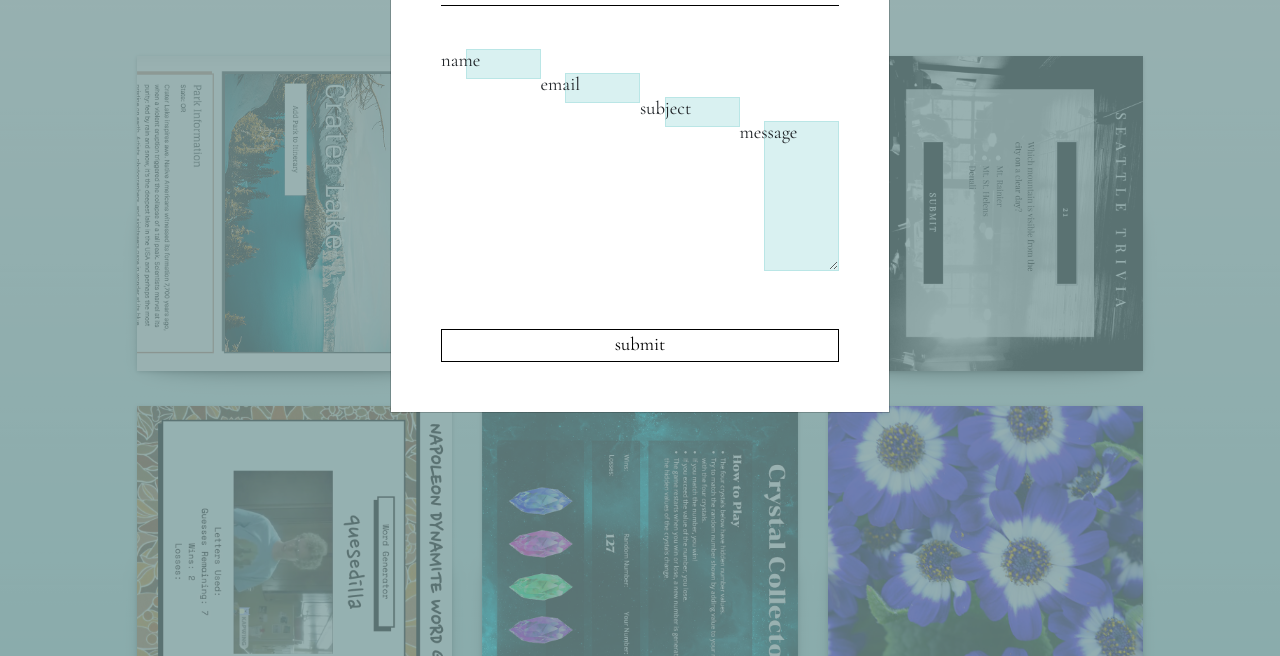
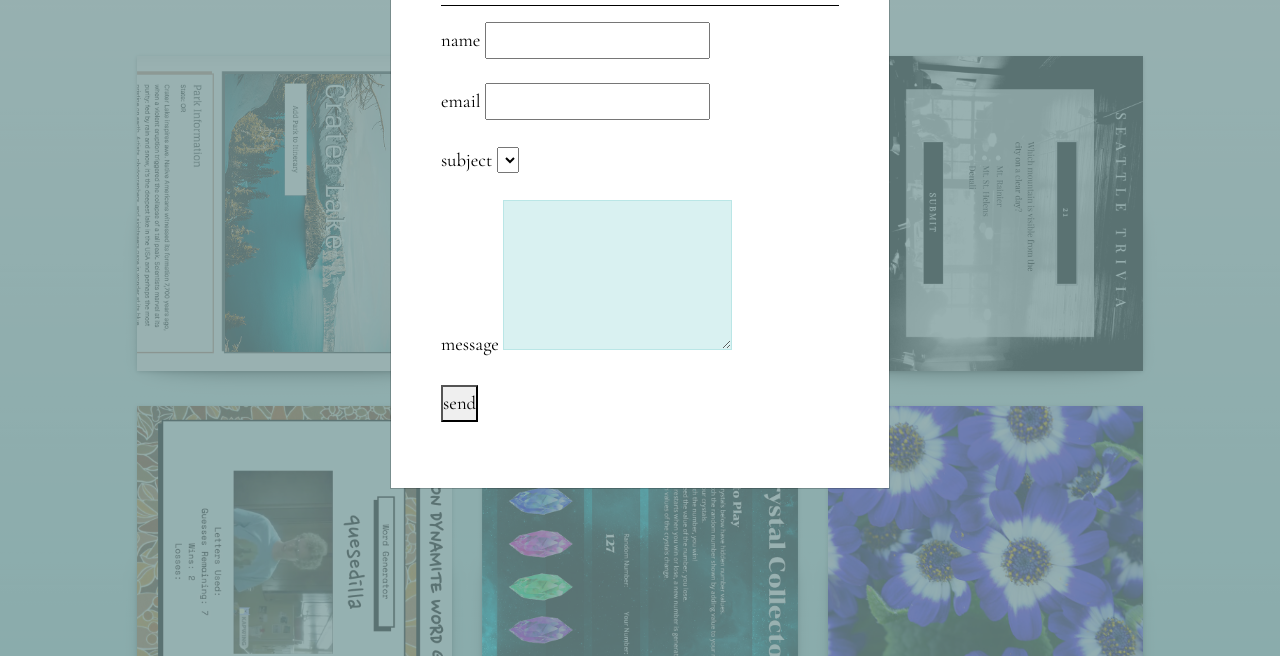
Before and after one commit to kateburson/portfolio, a plain HTML site: page design.html in a window 1280 px wide. Both pictures are taken after a click on the link "contact". Shown: the part 144-800 px from the top of the page. Drawn offline with nearby package versions, Linux system fonts and the light colour scheme.

Commit message:
new form

```diff
--- a/design.html
+++ b/design.html
@@ -48,7 +48,7 @@
                     <hr>
                 </div> <!--box-header-->
                 <div id="form-messages"></div>
-                <form method="post" action="POST" data-netlify="true">
+                <!-- <form method="post" action="POST" data-netlify="true">
                     <br>
                     <section>
                         <label for="name" class="label">name<input type="text" id="name" class="standard_input"></label>
@@ -74,6 +74,27 @@
                             <div data-netlify-recaptcha="true"></div>
                         </div>
                     </section>
+                </form> -->
+                <form name="contact" method="POST" data-netlify="true">
+                    <p>
+                        <label>name <input id="name" type="text" name="name" /></label>
+                    </p>
+                    <p>
+                        <label>email <input id="email" type="email" name="email" /></label>
+                    </p>
+                    <p>
+                        <label>subject <select id="subject" type="text" name="subject">
+                        </select></label>
+                    </p>
+                    <p>
+                        <label>message <textarea id="message" name="message"></textarea></label>
+                    </p>
+                    <p>
+                        <button type="submit">send</button>
+                        <div class="field">
+                            <div data-netlify-recaptcha="true"></div>
+                        </div>
+                    </p>
                 </form>
             </div>
         </div>
```
Also changed, not shown: about.html (+22 -1 lines), index.html (+22 -1 lines).
